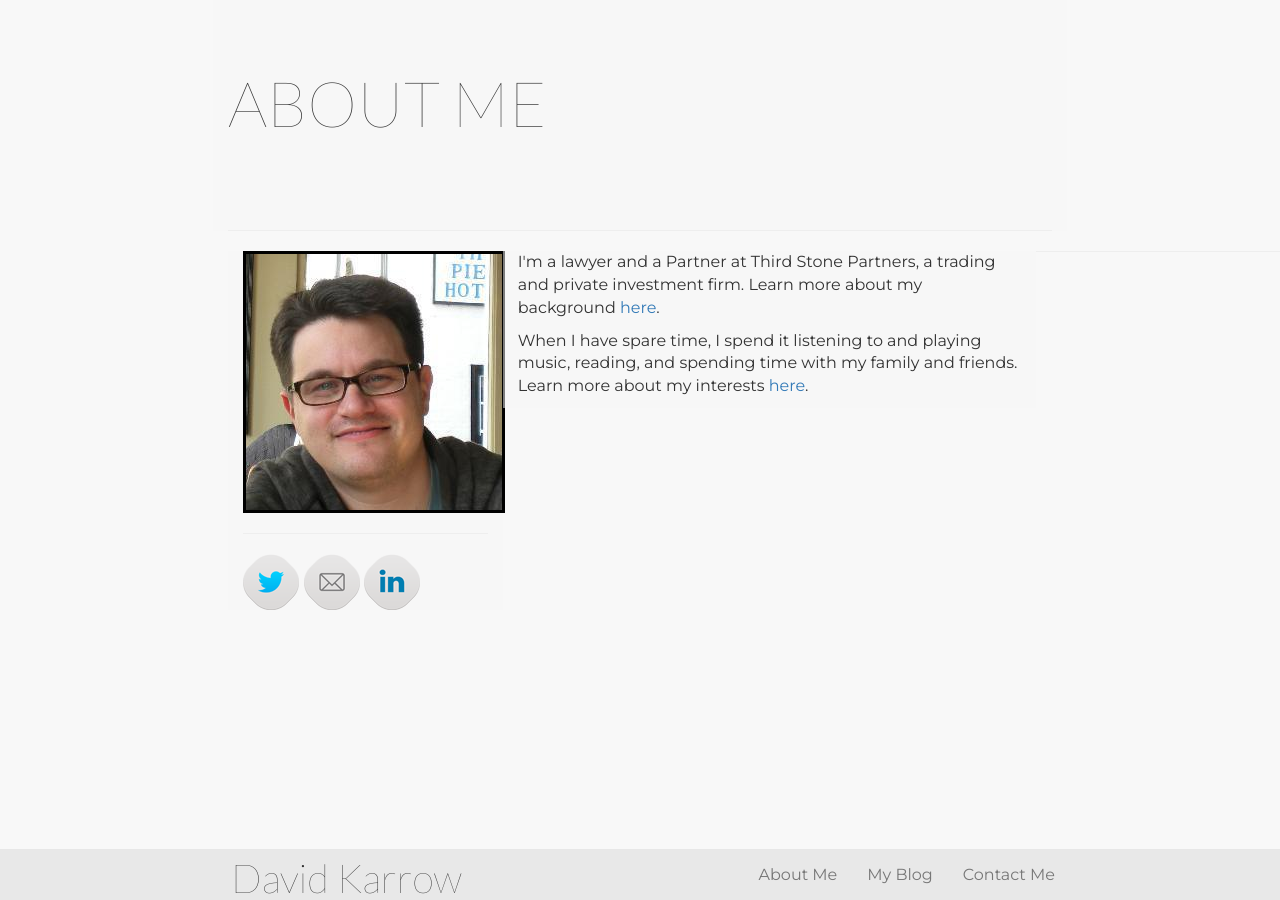
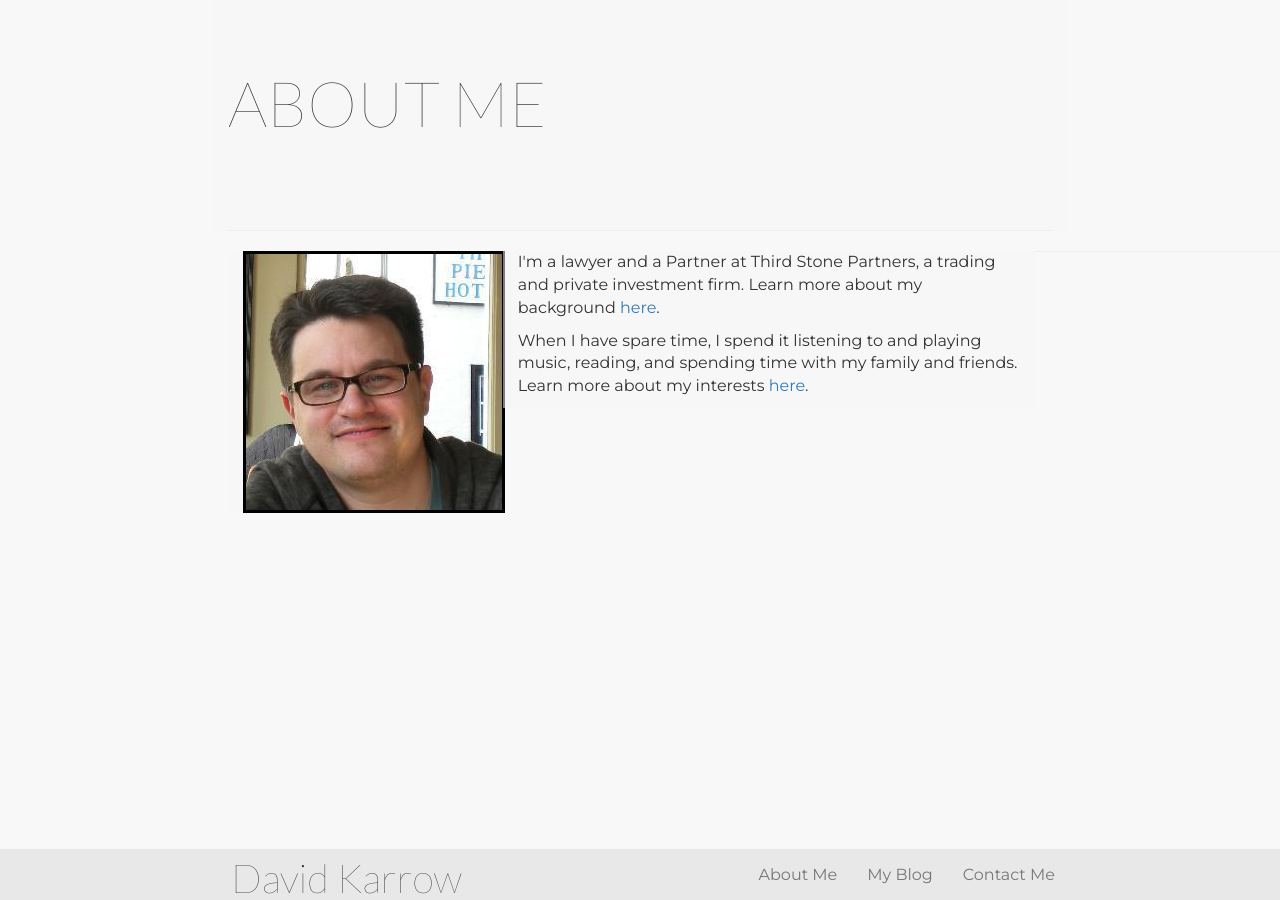
Before and after one commit to dlkarrow/dlkarrow.github.io, a Jekyll site: the page built from about.html, in a window 1280 px wide. Built offline with Jekyll 4.4.1, drawn with Linux system fonts in a browser that asks for light colours; nearby versions of some CDN libraries; Markdown is read by kramdown in place of the engine named in the settings.

Commit message:
remove contact from about

```diff
--- a/about.html
+++ b/about.html
@@ -15,10 +15,10 @@ title: Dave Karrow
 
           <img style='border:3px solid #000000 'src="/img/me.jpeg">
 
- <hr>
+<!-- <hr>
            <a href="http://www.twitter.com/dkarrow"><img src="/img/twitter.png"></a>
            <a href="mailto:davekarrow@gmail.com"><img src="/img/email.png"></a>
-           <a href="https://www.linkedin.com/pub/david-karrow/2/827/536"><img src="/img/linkedin.png"></a>
+           <a href="https://www.linkedin.com/pub/david-karrow/2/827/536"><img src="/img/linkedin.png"></a>   -->
 
       </div>
 
```
